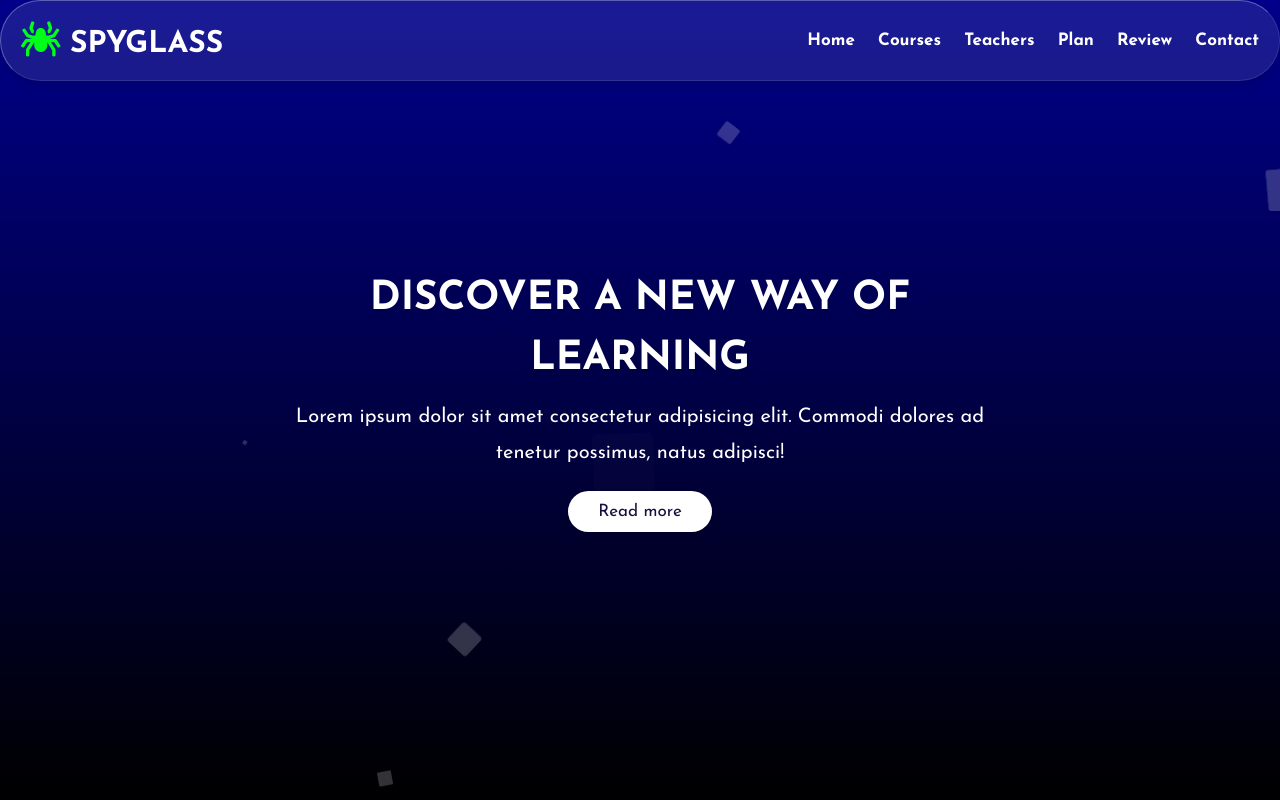
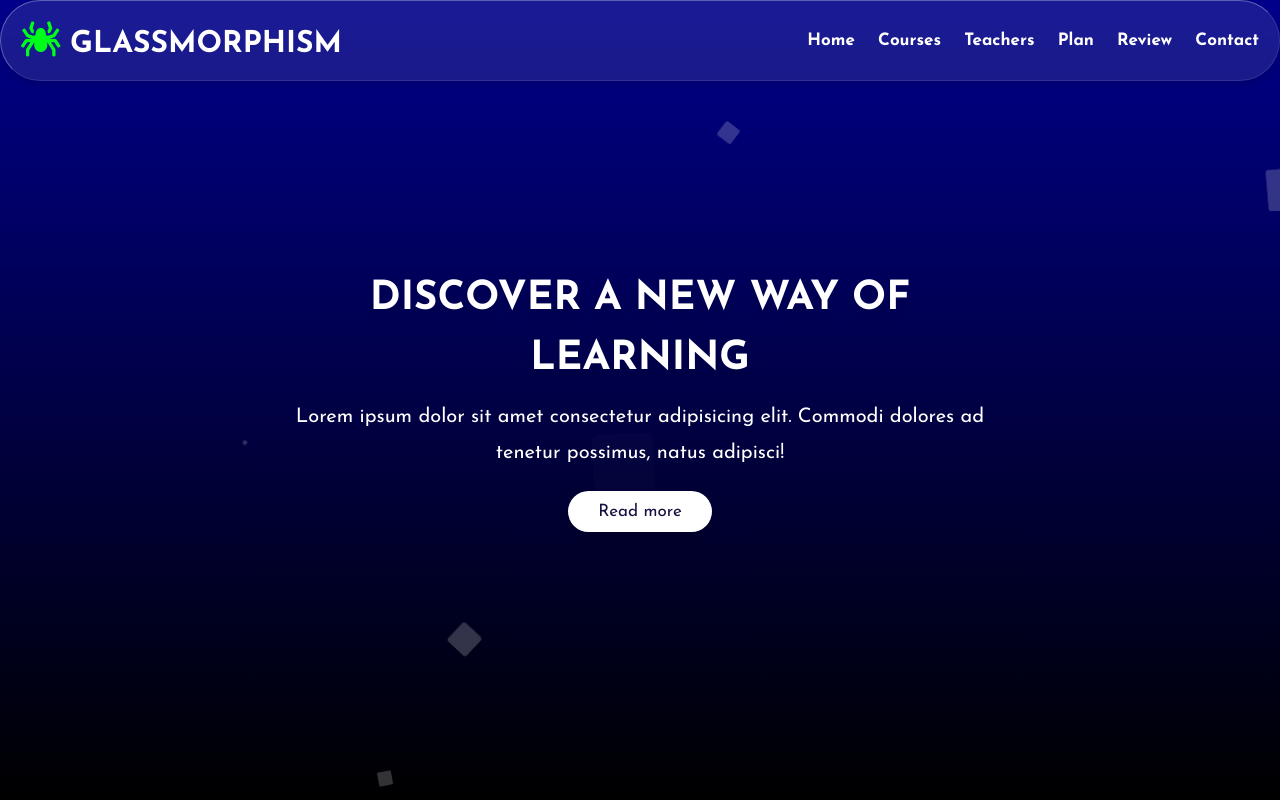
Before and after one commit to Ninlx/education, a plain HTML site: page index.html in a window 1280 px wide. Shown: the top 800 px of the page. Drawn offline with nearby package versions, Linux system fonts and the light colour scheme.

Commit message:
Update index.html

```diff
--- a/index.html
+++ b/index.html
@@ -26,7 +26,7 @@
 
 <header class="header">
 
-    <a href="#" class="logo"> <i class="fas fa-spider"></i> SPYGLASS </a>
+    <a href="#" class="logo"> <i class="fas fa-spider"></i> Glassmorphism </a>
 
     <nav class="navbar">
         <a href="#home">Home</a>
```
